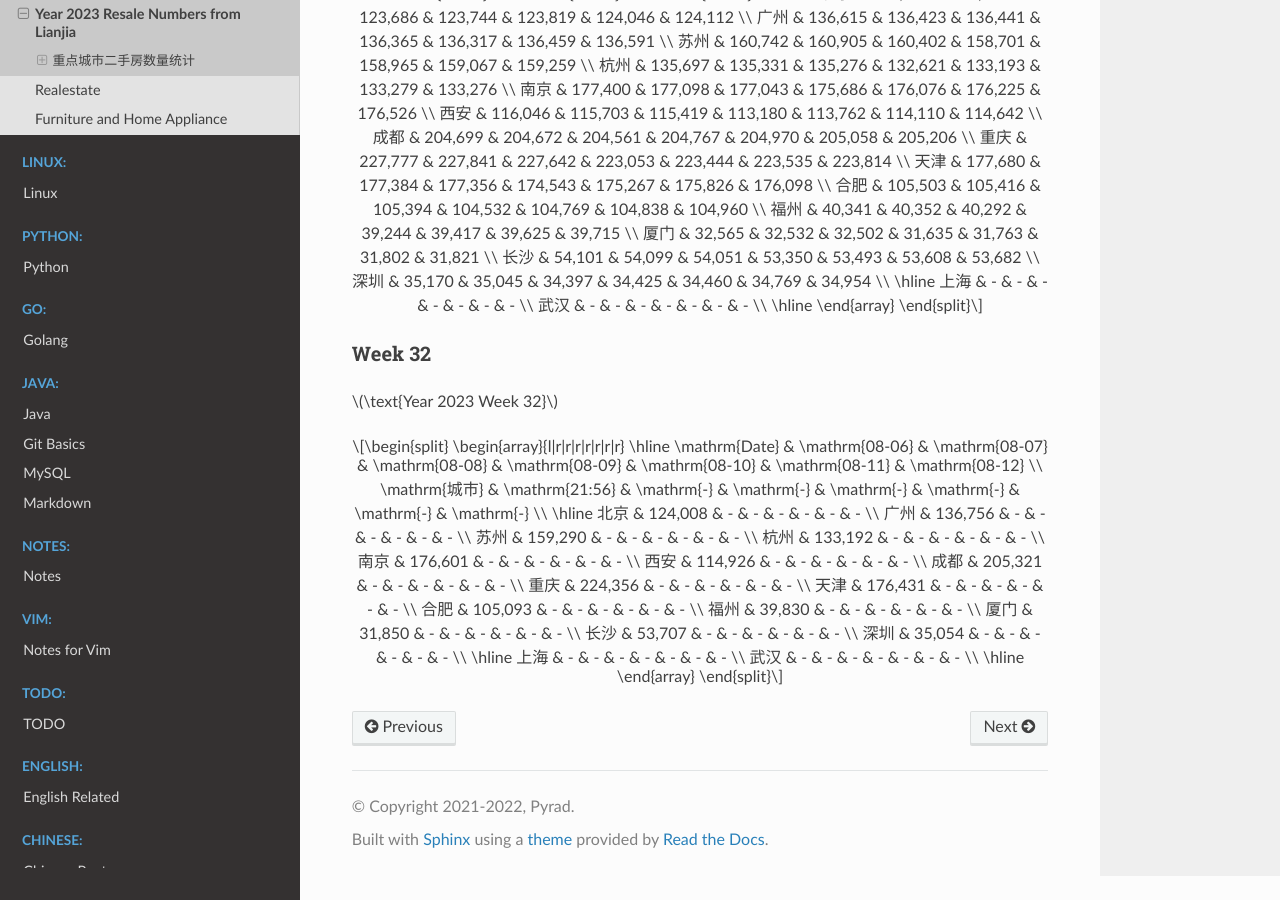
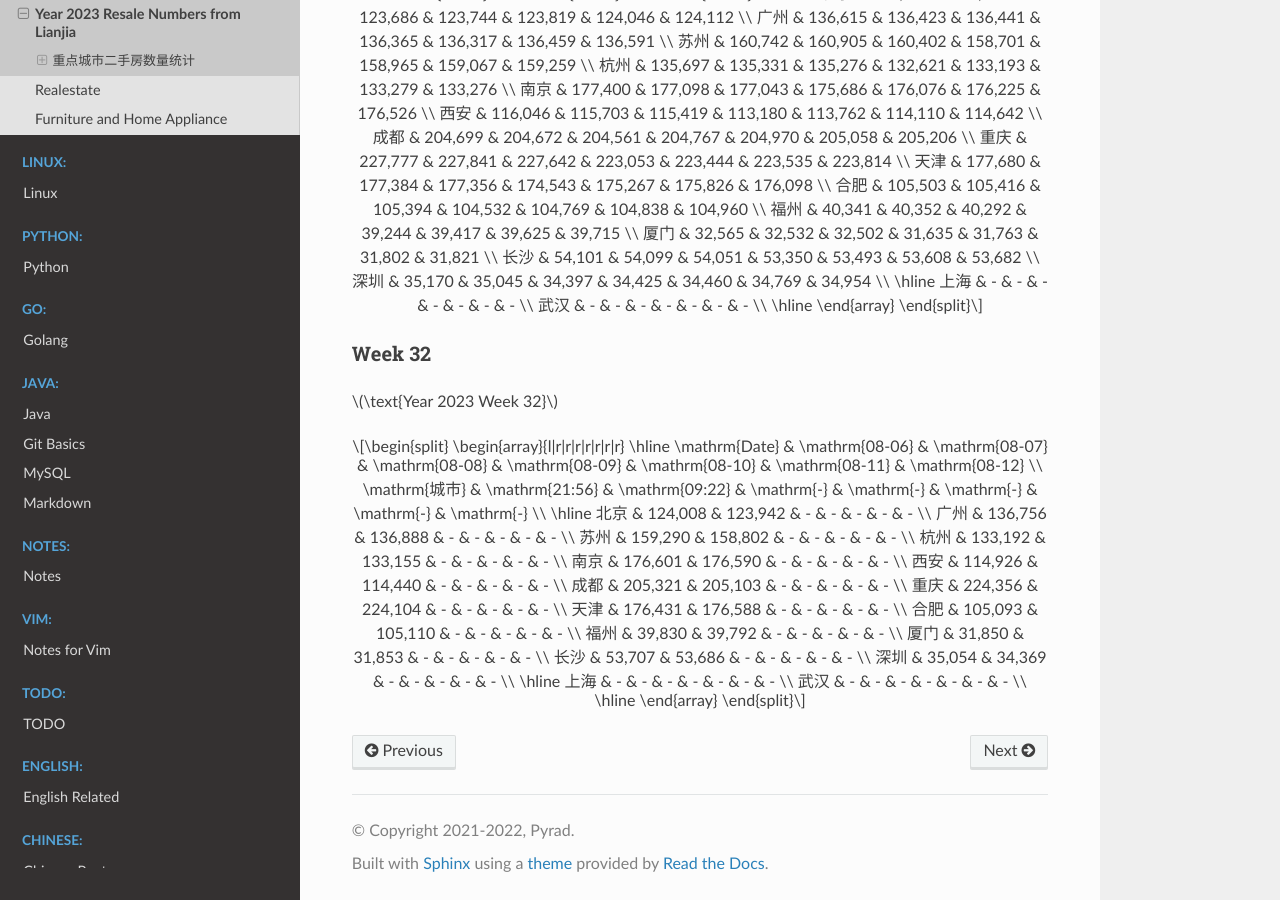
Before and after one commit to Pyrad/pyradnotes, a Sphinx documentation site: the page built from source/RealEstate/resalenumbers2023.md, in a window 1280 px wide and 900 px high, scrolled down 10862 px. Built offline with Sphinx 7.4.7 and the Read the Docs theme 2.0.0, drawn with Linux system fonts in a browser that asks for light colours; a script that is not in the unit is left out.

Commit message:
Realestate Update resale numbers 2023-08-07 09:25

```diff
--- a/source/RealEstate/resalenumbers2023.md
+++ b/source/RealEstate/resalenumbers2023.md
@@ -738,22 +738,22 @@ $$
 \begin{array}{l|r|r|r|r|r|r|r}
 \hline
 \mathrm{Date} & \mathrm{08-06} & \mathrm{08-07} & \mathrm{08-08} & \mathrm{08-09} & \mathrm{08-10} & \mathrm{08-11} & \mathrm{08-12} \\
-\mathrm{城市} & \mathrm{21:56} & \mathrm{-} & \mathrm{-} & \mathrm{-} & \mathrm{-} & \mathrm{-} & \mathrm{-} \\
+\mathrm{城市} & \mathrm{21:56} & \mathrm{09:22} & \mathrm{-} & \mathrm{-} & \mathrm{-} & \mathrm{-} & \mathrm{-} \\
 \hline
-北京 & 124,008 & - & - & - & - & - & - \\
-广州 & 136,756 & - & - & - & - & - & - \\
-苏州 & 159,290 & - & - & - & - & - & - \\
-杭州 & 133,192 & - & - & - & - & - & - \\
-南京 & 176,601 & - & - & - & - & - & - \\
-西安 & 114,926 & - & - & - & - & - & - \\
-成都 & 205,321 & - & - & - & - & - & - \\
-重庆 & 224,356 & - & - & - & - & - & - \\
-天津 & 176,431 & - & - & - & - & - & - \\
-合肥 & 105,093 & - & - & - & - & - & - \\
-福州 & 39,830 & - & - & - & - & - & - \\
-厦门 & 31,850 & - & - & - & - & - & - \\
-长沙 & 53,707 & - & - & - & - & - & - \\
-深圳 & 35,054 & - & - & - & - & - & - \\
+北京 & 124,008 & 123,942 & - & - & - & - & - \\
+广州 & 136,756 & 136,888 & - & - & - & - & - \\
+苏州 & 159,290 & 158,802 & - & - & - & - & - \\
+杭州 & 133,192 & 133,155 & - & - & - & - & - \\
+南京 & 176,601 & 176,590 & - & - & - & - & - \\
+西安 & 114,926 & 114,440 & - & - & - & - & - \\
+成都 & 205,321 & 205,103 & - & - & - & - & - \\
+重庆 & 224,356 & 224,104 & - & - & - & - & - \\
+天津 & 176,431 & 176,588 & - & - & - & - & - \\
+合肥 & 105,093 & 105,110 & - & - & - & - & - \\
+福州 & 39,830 & 39,792 & - & - & - & - & - \\
+厦门 & 31,850 & 31,853 & - & - & - & - & - \\
+长沙 & 53,707 & 53,686 & - & - & - & - & - \\
+深圳 & 35,054 & 34,369 & - & - & - & - & - \\
 \hline
 上海 & - & - & - & - & - & - & - \\
 武汉 & - & - & - & - & - & - & - \\
```
Also changed, not shown: 1 other file.
